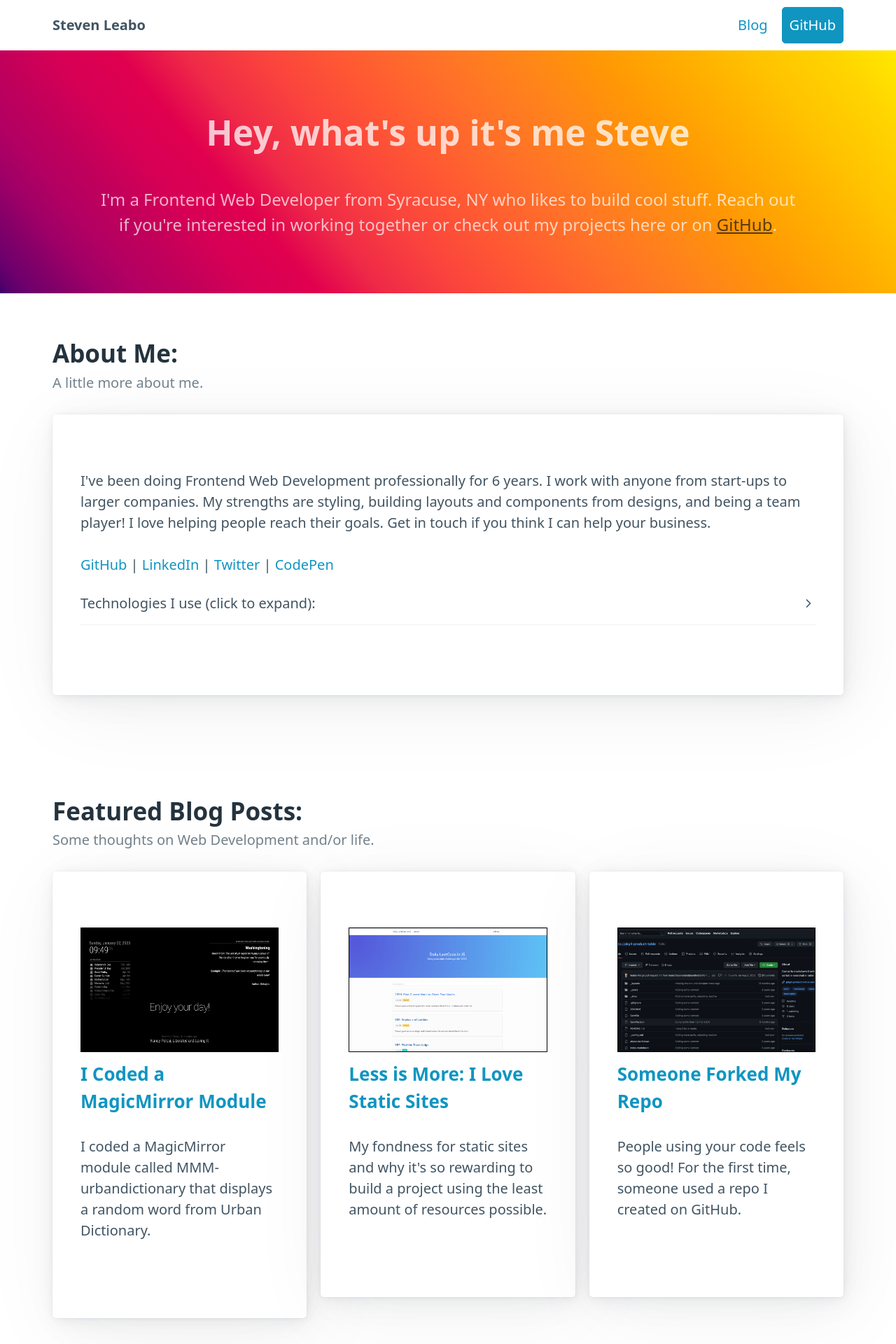
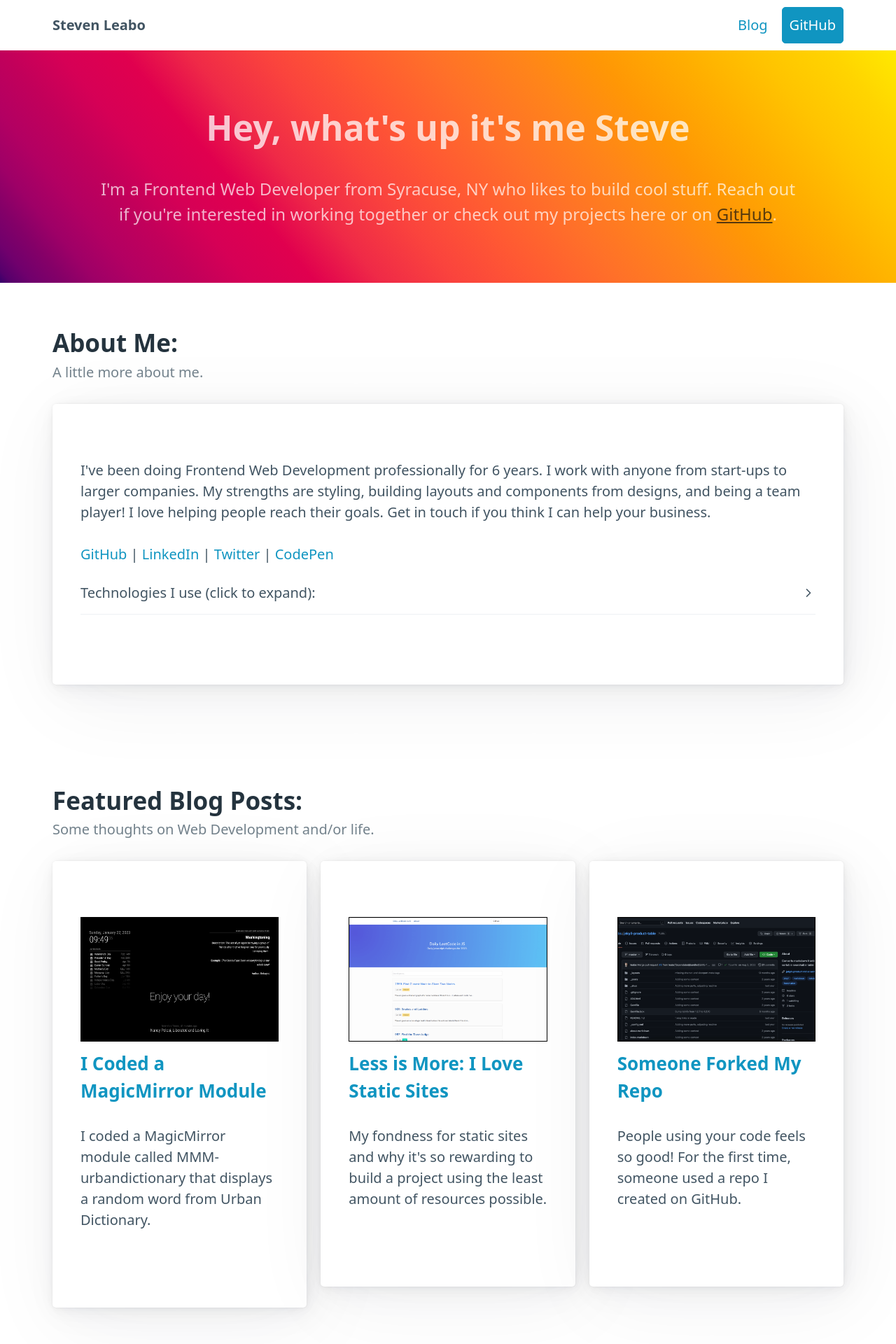
Before and after one commit to leabs/stevenleabo.com, a Jekyll site: the page built from index.markdown, in a window 1280 px wide. Shown: the top 1920 px of the page at 70% size. Built offline with Jekyll 4.4.1, drawn with Linux system fonts in a browser that asks for light colours.

Commit message:
line height was massive

```diff
--- a/assets/css/style.css
+++ b/assets/css/style.css
@@ -134,6 +134,10 @@ h1 > span:hover {
   );
 } */
 
+h1{
+  line-height: 3rem;
+}
+
 /* Floppy drive css */
 
 .floppy .contain {
```
